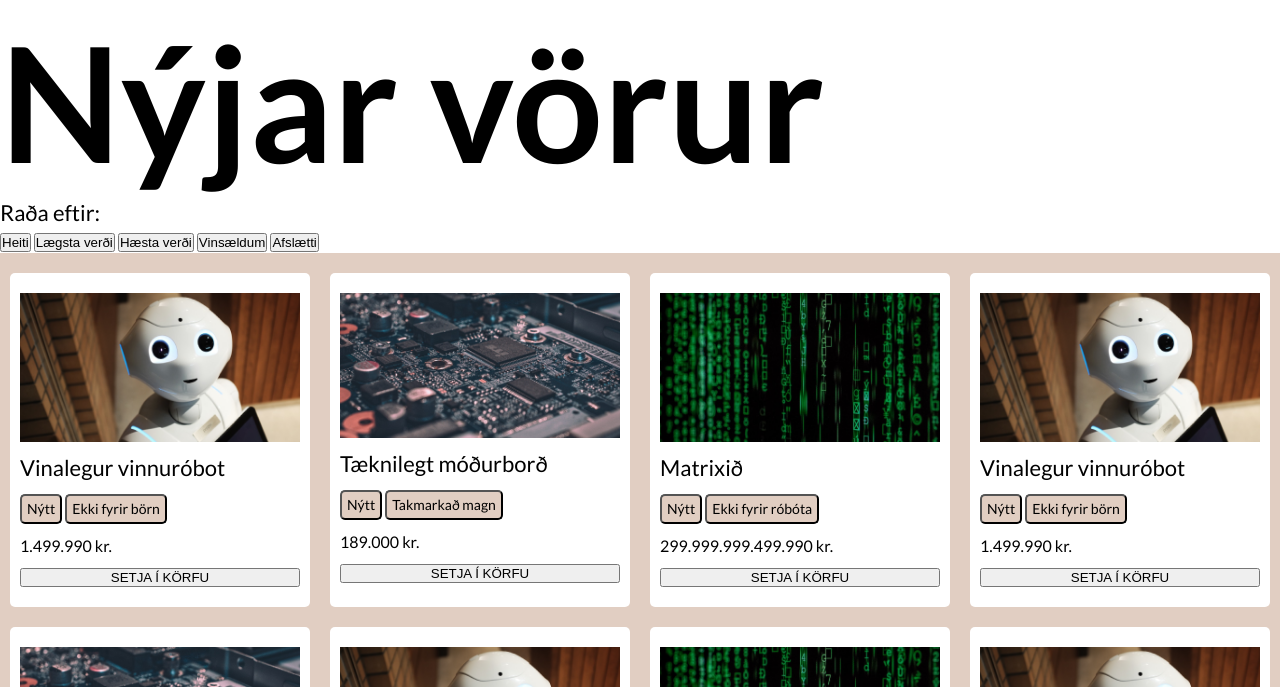
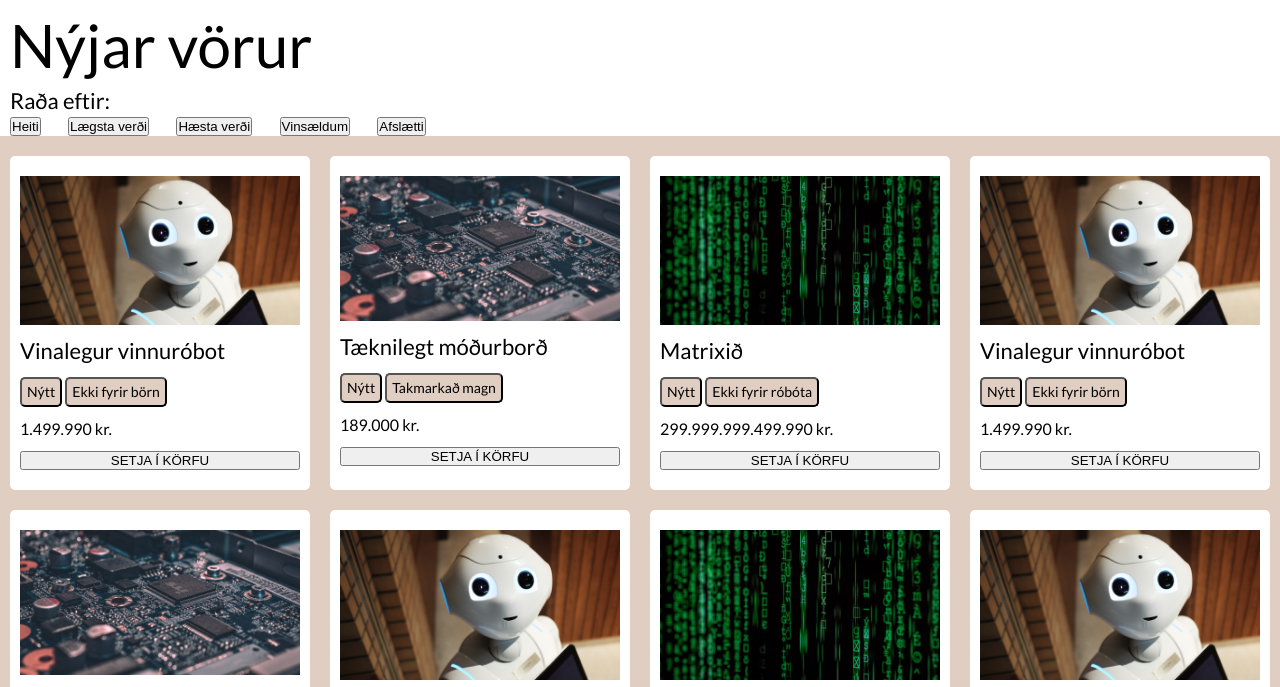
Before and after one commit to hemmiklemmi/Taeknibudin-vefsida, a website: page pages/vorulisti.html in a window 1280 px wide. Shown: the part 71-758 px from the top of the page. Drawn offline with Linux system fonts and the light colour scheme.

Commit message:
komst langt aleidis med vorulisti css

```diff
--- a/pages/vorulisti.html
+++ b/pages/vorulisti.html
@@ -31,11 +31,12 @@
                 </div>
             </div>
             <div class="below-menu-vorulisti">
-                <h1>Nýjar vörur</h1>
+                <h1 class="sidepage-h1">Nýjar vörur</h1>
             </div>
         </header>
 
         <main>
+            <div class="page-content">
                 <div class="filters">
                     <h3>Raða eftir:</h3>
                     <div class="filters-content">
@@ -171,6 +172,7 @@
                         </section>
                     </div>
                 </div>
+            </div>
         </main>
 
         <footer>
--- a/styles.scss
+++ b/styles.scss
@@ -4,6 +4,6 @@
 @import 'styles/header';
 @import 'styles/content-new';
 @import 'styles/products-new';
-@import 'styles/products-content';
+@import 'styles/page-content';
 @import 'styles/footer';
 @import 'styles/triangles';
--- a/styles/fonts.scss
+++ b/styles/fonts.scss
@@ -20,6 +20,15 @@ h3 {
   font-style: normal;
   font-weight: normal;
   line-height: 32px;
+}
+
+.sidepage-h1 {
+  font-family: 'Lato', sans-serif;
+  font-size: 60px;
+  font-style: normal;
+  font-weight: 400;
+  line-height: 80px;
+  margin: 0 $spacing;
 }
 
 body {
--- /dev/null
+++ b/styles/page-content.scss
@@ -0,0 +1,44 @@
+/* þarf mögulega að laga allar einingar */
+.page-content {
+  display: grid;
+  grid-template-columns: 100%;
+  grid-template-rows: auto;
+  margin: auto;
+  width: 100%;
+}
+
+.filters {
+  display: grid;
+  grid-template-columns: repeat(12, 1fr);
+  margin: 0 $spacing;
+
+  h3 {
+    grid-column-start: span 12;
+  }
+
+  &-content {
+    display: flex;
+    grid-column-start: span 12;
+    justify-content: space-between;
+    width: 33%;
+  }
+}
+
+.products-content {
+  background-color: #e1cec2;
+
+  &-grid {
+    display: grid;
+    gap: 20px;
+    grid-template-columns: repeat(12, 1fr);
+    grid-template-rows: auto;
+    padding: 20px 10px;
+  }
+
+  section {
+    /* virkar ekki útaf grid row */
+    grid-column-start: span 3;
+    padding-bottom: 20px;
+    padding-top: 20px;
+  }
+}
--- a/styles/products-content.scss
+++ /dev/null
@@ -1,19 +0,0 @@
-/* þarf mögulega að laga allar einingar */
-.products-content {
-  background-color: #e1cec2;
-
-  &-grid {
-    display: grid;
-    gap: 20px;
-    grid-template-columns: repeat(12, 1fr);
-    grid-template-rows: auto;
-    padding: 20px 10px;
-  }
-
-  section {
-    /* virkar ekki útaf grid row */
-    grid-column-start: span 3;
-    padding-bottom: 20px;
-    padding-top: 20px;
-  }
-}
```
Also changed, not shown: pages/pontunarsida.html (+3 -1 lines), styles.css, 1 other file. Lines whose indentation alone changed are shown as unchanged.
